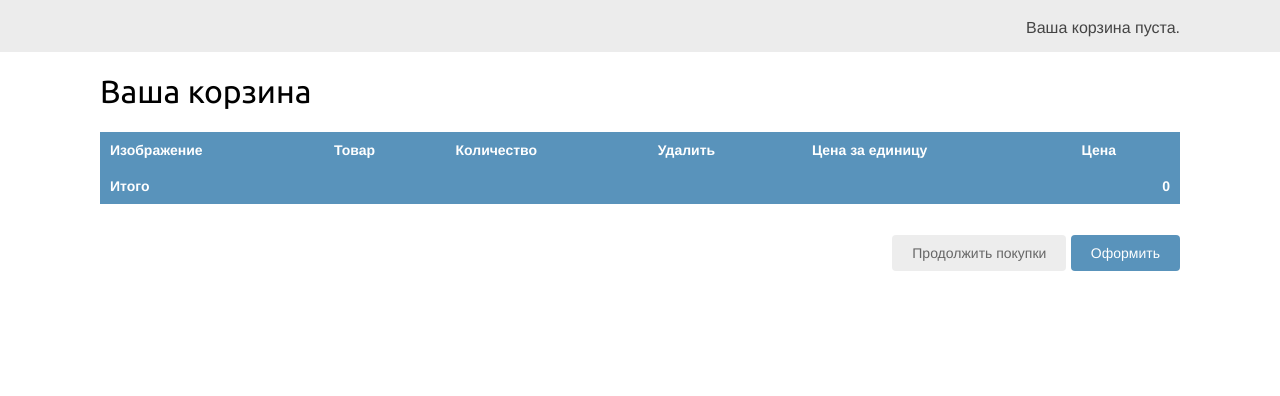
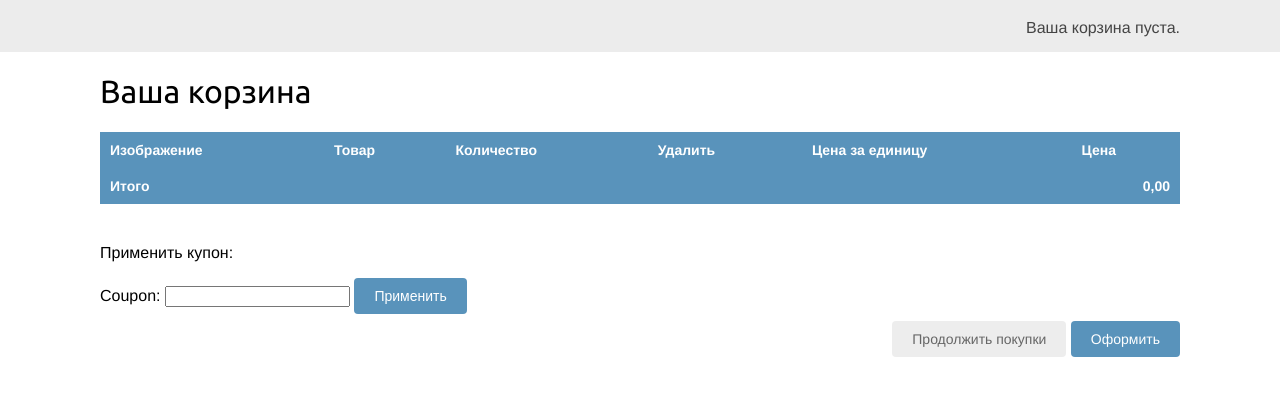
Before and after one commit to rufreedomman/django_online_shop, a Django app: page /cart/ in a window 1280 px wide. Shown: the part 46-442 px from the top of the page. Run offline with Django 4.2, Linux system fonts and the light colour scheme; parts of the project's set-up code (start-up, migrations or seed data) failed here and were passed over.

Commit message:
add processing of purchases by coupons

```diff
--- a/myshop/cart/cart.py
+++ b/myshop/cart/cart.py
@@ -1,6 +1,8 @@
 from decimal import Decimal
 
 from django.conf import settings
+
+from coupons.models import Coupon
 
 from shop.models import Product
 
@@ -17,6 +19,8 @@ class Cart(object):
             # save an empty cart in the session
             cart = self.session[settings.CART_SESSION_ID] = {}
         self.cart = cart
+        # store current applied coupon
+        self.coupon_id = self.session.get('coupon_id')
 
     def __iter__(self):
         """
@@ -77,3 +81,18 @@ class Cart(object):
         # remove cart from session
         del self.session[settings.CART_SESSION_ID]
         self.save()
+
+    @property
+    def coupon(self):
+        if self.coupon_id:
+            return Coupon.objects.get(id=self.coupon_id)
+        return None
+
+    def get_discount(self):
+        if self.coupon:
+            return (self.coupon.discount / Decimal('100')) \
+                   * self.get_total_price()
+        return Decimal('0')
+
+    def get_total_price_after_discount(self):
+        return self.get_total_price() - self.get_discount()
--- a/myshop/cart/templates/cart/detail.html
+++ b/myshop/cart/templates/cart/detail.html
@@ -41,13 +41,37 @@
   </tr>
   {% endwith %}
   {% endfor %}
+  {% if cart.coupon %}
+  <tr class="subtotal">
+    <td>Итого без скидки</td>
+    <td colspan="4"></td>
+    <td class="num">{{ cart.get_total_price|floatformat:"2" }}</td>
+  </tr>
+  <tr>
+    <td>
+      "{{ cart.coupon.code }}" купон
+      ({{ cart.coupon.discount }}% скидка)
+    </td>
+    <td colspan="4"></td>
+    <td class="num neg">
+      - {{ cart.get_discount|floatformat:"2" }}
+    </td>
+  </tr>
+  {% endif %}
   <tr class="total">
     <td>Итого</td>
     <td colspan="4"></td>
-    <td class="num">{{ cart.get_total_price }}</td>
+    <td class="num">
+      {{ cart.get_total_price_after_discount|floatformat:"2" }}
+    </td>
   </tr>
   </tbody>
 </table>
+<p>Применить купон:</p>
+<form action="{% url 'coupons:apply' %}" method="post">
+{{ coupon_apply_form }}
+<input type="submit" value="Применить"> {% csrf_token %}
+</form>
 <p class="text-right">
   <a href="{% url 'shop:product_list' %}" class="button light">Продолжить
     покупки</a>
--- a/myshop/cart/views.py
+++ b/myshop/cart/views.py
@@ -1,5 +1,7 @@
 from django.shortcuts import get_object_or_404, redirect, render
 from django.views.decorators.http import require_POST
+
+from coupons.forms import CouponApplyForm
 
 from shop.models import Product
 
@@ -33,4 +35,10 @@ def cart_detail(request):
         item['update_quantity_form'] = CartAddProductForm(
             initial={'quantity': item['quantity'],
                      'update': True})
-    return render(request, 'cart/detail.html', {'cart': cart})
+
+    coupon_apply_form = CouponApplyForm()
+
+    return render(request,
+                  'cart/detail.html',
+                  {'cart': cart,
+                   'coupon_apply_form': coupon_apply_form})
--- /dev/null
+++ b/myshop/coupons/forms.py
@@ -0,0 +1,6 @@
+from django import forms
+from django.utils.translation import gettext_lazy as _
+
+
+class CouponApplyForm(forms.Form):
+    code = forms.CharField(label=_('Coupon'))
--- a/myshop/coupons/models.py
+++ b/myshop/coupons/models.py
@@ -12,5 +12,9 @@ class Coupon(models.Model):
                     MaxValueValidator(100)])
     active = models.BooleanField()
 
+    class Meta:
+        verbose_name = 'Купон'
+        verbose_name_plural = 'Купоны'
+
     def __str__(self):
         return self.code
--- /dev/null
+++ b/myshop/coupons/urls.py
@@ -0,0 +1,9 @@
+from django.urls import path
+
+from . import views
+
+app_name = 'coupons'
+
+urlpatterns = [
+    path('apply/', views.coupon_apply, name='apply'),
+]
--- a/myshop/myshop/urls.py
+++ b/myshop/myshop/urls.py
@@ -8,6 +8,7 @@ urlpatterns = [
     path('cart/', include('cart.urls', namespace='cart')),
     path('orders/', include('orders.urls', namespace='orders')),
     path('payment/', include('payment.urls', namespace='payment')),
+    path('coupons/', include('coupons.urls', namespace='coupons')),
     path('', include('shop.urls', namespace='shop')),
 ]
 
--- a/myshop/orders/templates/admin/orders/order/detail.html
+++ b/myshop/orders/templates/admin/orders/order/detail.html
@@ -14,8 +14,8 @@
   <a href="{% url 'admin:index' %}">Главная</a> &rsaquo;
   <a href="{% url 'admin:orders_order_changelist' %}">Заказы</a>
   &rsaquo;
-  <a href="{% url 'admin:orders_order_change' order.id %}">Заказ {{ order.id
-    }}</a>
+  <a href="{% url 'admin:orders_order_change' order.id %}">
+    Заказ {{ order.id }}</a>
   &rsaquo; Детали
 </div>
 {% endblock breadcrumbs %}
@@ -77,7 +77,7 @@
       {% endfor %}
       <tr class="total">
         <td colspan="3">Итого</td>
-        <td class="num">{{ order.get_total_cost }}</td>
+        <td class="num">{{ order.get_total_cost|floatformat:"2" }}</td>
       </tr>
       </tbody>
     </table>
```
Also changed, not shown: myshop/coupons/views.py (+22 -2 lines), myshop/orders/models.py (+12 -1 lines), myshop/orders/templates/orders/order/create.html (+8 -3 lines), myshop/orders/templates/orders/order/pdf.html (+5 -5 lines), myshop/orders/views.py (+7 -3 lines), myshop/orders/migrations/0003_order_coupon_order_discount.py (added). Lines whose indentation alone changed are shown as unchanged.
